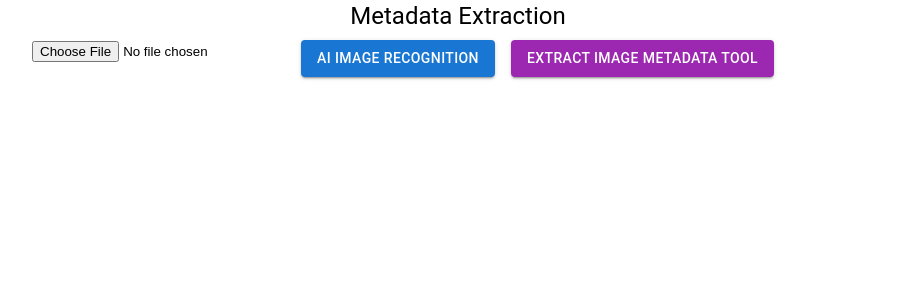
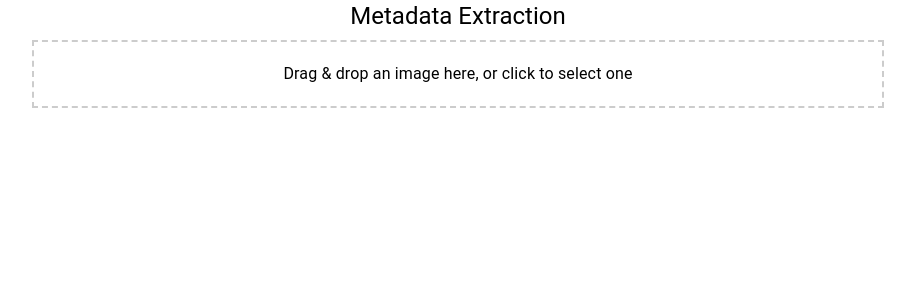
Before and after one commit to alexi-o/alexis-firebase-template, a React (Create React App) app: page / in a window 1280 px wide. Shown: the top 300 px of the page, without its empty margins (182-1097 px from the left). Built offline with nearby package versions, Linux system fonts and the light colour scheme.

Commit message:
adds dropzone for uploading

```diff
--- a/package.json
+++ b/package.json
@@ -13,6 +13,7 @@
     "axios": "^1.6.7",
     "react": "^18.2.0",
     "react-dom": "^18.2.0",
+    "react-dropzone": "^14.2.3",
     "react-router-dom": "^6.25.1",
     "react-scripts": "5.0.1",
     "web-vitals": "^2.1.4"
--- a/src/components/MetadataExtraction.js
+++ b/src/components/MetadataExtraction.js
@@ -1,4 +1,4 @@
-import React, { useState } from "react";
+import React, { useState, useCallback } from "react";
 import {
   Button,
   Grid,
@@ -11,6 +11,7 @@ import {
   TableRow,
   Paper,
 } from "@mui/material";
+import { useDropzone } from "react-dropzone";
 import axios from "axios";
 
 function MetadataExtraction() {
@@ -18,11 +19,11 @@ function MetadataExtraction() {
   const [metadata, setMetadata] = useState(null);
   const [previewUrl, setPreviewUrl] = useState(null);
 
-  const handleFileChange = (e) => {
-    const selectedFile = e.target.files[0];
+  const onDrop = useCallback((acceptedFiles) => {
+    const selectedFile = acceptedFiles[0];
     setFile(selectedFile);
     setPreviewUrl(URL.createObjectURL(selectedFile));
-  };
+  }, []);
 
   const handleMetadataExtraction = async (url) => {
     if (!file) return;
@@ -38,6 +39,12 @@ function MetadataExtraction() {
     }
   };
 
+  const handleStartOver = () => {
+    setFile(null);
+    setMetadata(null);
+    setPreviewUrl(null);
+  };
+
   const renderMetadataTable = (metadata) => {
     if (!metadata) return null;
 
@@ -49,6 +56,7 @@ function MetadataExtraction() {
             <TableHead>
               <TableRow>
                 <TableCell>Label</TableCell>
+                <TableCell>Prediction</TableCell>
                 <TableCell>Probability</TableCell>
               </TableRow>
             </TableHead>
@@ -56,6 +64,7 @@ function MetadataExtraction() {
               {metadata.map(([id, label, probability]) => (
                 <TableRow key={id}>
                   <TableCell>{label}</TableCell>
+                  <TableCell>{id}</TableCell>
                   <TableCell>{(probability * 100).toFixed(2)}%</TableCell>
                 </TableRow>
               ))}
@@ -88,24 +97,72 @@ function MetadataExtraction() {
     }
   };
 
+  const { getRootProps, getInputProps } = useDropzone({
+    onDrop,
+    accept: "image/*",
+  });
+
   return (
     <div>
       <Typography variant="h5" align="center" gutterBottom>
         Metadata Extraction
       </Typography>
+      {file && (
+        <Grid container justifyContent="center" style={{ marginBottom: 20 }}>
+          <Button
+            variant="outlined"
+            color="secondary"
+            onClick={handleStartOver}
+          >
+            Start Over
+          </Button>
+        </Grid>
+      )}
       <Grid container spacing={2} alignItems="center">
+        {!file && (
           <Grid item xs={12}>
-          <Grid container spacing={2}>
-            <Grid item>
-              <input type="file" accept="image/*" onChange={handleFileChange} />
+            <div
+              {...getRootProps()}
+              style={{
+                border: "2px dashed #cccccc",
+                padding: "20px",
+                textAlign: "center",
+                cursor: "pointer",
+              }}
+            >
+              <input {...getInputProps()} />
+              <Typography variant="body1">
+                Drag & drop an image here, or click to select one
+              </Typography>
+            </div>
           </Grid>
+        )}
+        {previewUrl && (
+          <Grid item xs={12}>
+            <Grid container direction="column" alignItems="center">
+              <img
+                src={previewUrl}
+                alt="Selected file"
+                style={{ maxWidth: "200px", maxHeight: "200px" }}
+              />
+              {file && (
+                <Typography variant="subtitle1" align="center">
+                  {file.name}
+                </Typography>
+              )}
+            </Grid>
+          </Grid>
+        )}
+        {file && (
+          <Grid item xs={12}>
+            <Grid container spacing={2} justifyContent="center">
               <Grid item>
                 <Button
                   variant="contained"
                   color="primary"
                   onClick={() =>
                     handleMetadataExtraction(
-                    "http://127.0.0.1:5000/extract_metadata"
+                      "http://127.0.0.1:5000/image_recognition"
                     )
                   }
                 >
@@ -127,21 +184,6 @@ function MetadataExtraction() {
               </Grid>
             </Grid>
           </Grid>
-        {previewUrl && (
-          <Grid item xs={12}>
-            <Grid container direction="column" alignItems="center">
-              <img
-                src={previewUrl}
-                alt="Selected file"
-                style={{ maxWidth: "200px", maxHeight: "200px" }}
-              />
-              {file && (
-                <Typography variant="subtitle1" align="center">
-                  {file.name}
-                </Typography>
-              )}
-            </Grid>
-          </Grid>
         )}
         <Grid item xs={12}>
           {metadata && renderMetadataTable(metadata)}
```
Also changed, not shown: 1 other file (tests, documents, lock files or other folders). Lines whose indentation alone changed are shown as unchanged.
